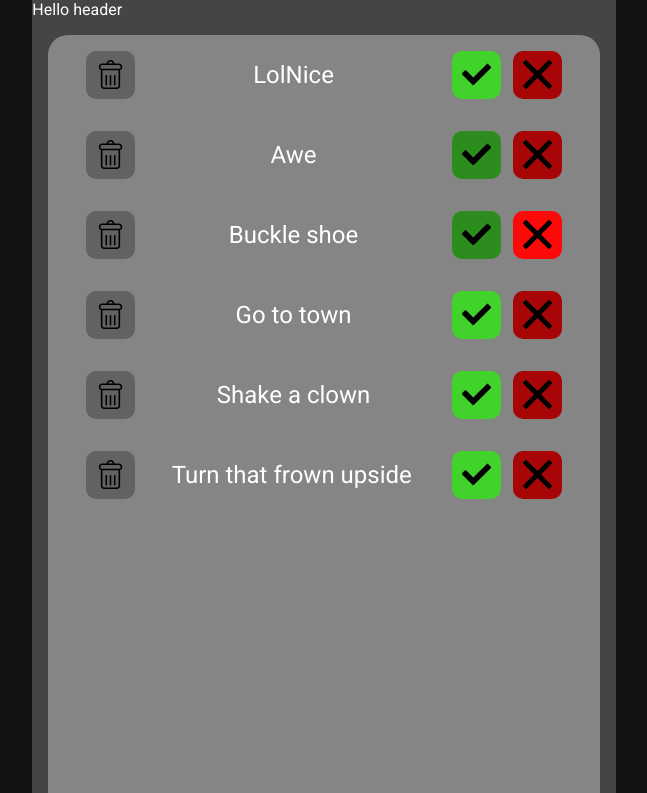
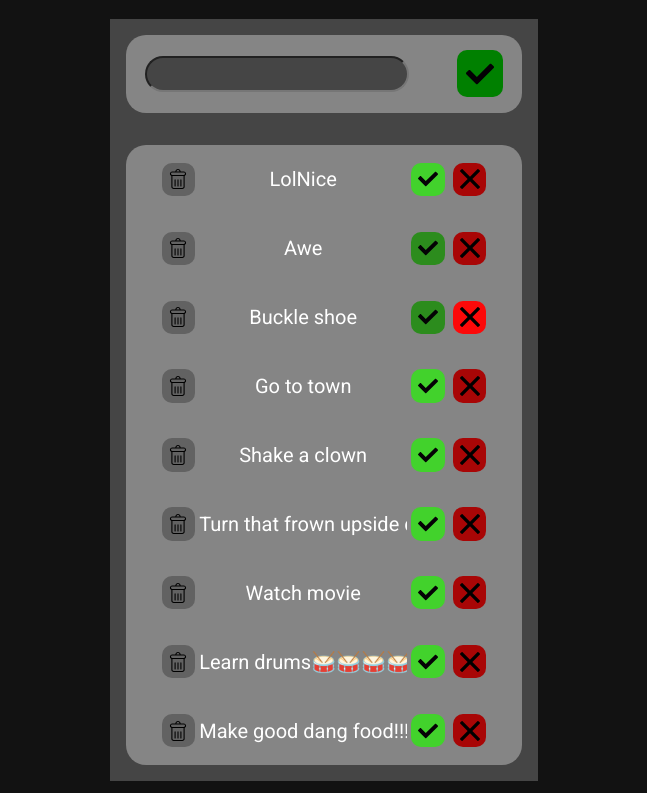
Before and after one commit to Manuel-Nunes/fantestic, a React (Vite) app: page / in a window 1280 px wide. Shown: the top 793 px of the page, without its empty margins (316-963 px from the left). Built offline with nearby package versions, Linux system fonts and the light colour scheme.

Commit message:
Add Header look;

```diff
--- a/src/components/Header.jsx
+++ b/src/components/Header.jsx
@@ -1,6 +1,67 @@
-export function Header(){
+/** @typedef {import('../types/types')} */
+
+import { useState } from "react";
+import styled from "styled-components";
+
+const HeaderHolder = styled.div`
+  display: flex;
+  justify-content: center;
+  align-items: center;
+
+  height: 6rem;
+  background-color: #858585;
+  border-radius: 20px;
+  margin: 1rem 1rem;
+  gap: 3rem;
+`
+
+const ItemInput = styled.input`
+  font-size: 1.25rem;
+  border-radius: 20px;
+  background-color:#454545;
+  padding: 0.25rem 1rem;
+`
+
+const AddButton = styled.div`
+  background-color: green;
+  aspect-ratio: 1/1;
+  height: 60%;
+  aspect-ratio: 1/1;
+  border-radius: 10px;
+  background-position: center;
+  background-repeat: no-repeat;
+  background-size: 60% 60%;
+  background-image: url('src/assets/check.svg');
+
+  &:hover {
+    filter: brightness(1.5);
+  }
+`
+
+/**
+ *
+ * @param {HeaderProps} props
+ * @returns
+ */
+export function Header(
+  {
+    addToDoItem
+  }
+){
+  const [textState, setState] = useState("");
   return (
-    <p>Hello header</p>
+    <HeaderHolder>
+
+      <ItemInput onChange={(e)=>{
+        setState(`${textState}${e.target.value}`)
+      }}></ItemInput>
+
+      <AddButton onClick={()=>{
+        addToDoItem(textState);
+        setState("")
+      }}/>
+
+    </HeaderHolder>
   );
 }
 
--- a/src/components/ToDoDisplay.jsx
+++ b/src/components/ToDoDisplay.jsx
@@ -4,7 +4,6 @@ import styled from "styled-components";
 import ToDoItemDisplay from "./ToDoItemDisplay";
 
 import {
-  indexOfToDoItem,
   removeItemFromDoToList,
   toggleCanceled,
   toggleDone
@@ -16,8 +15,12 @@ const ListWrapper = styled.div`
   background-color: #858585;
   border-radius: 20px;
   margin: 1rem 1rem;
-  height: 75%;
+  height: 100%;
   overflow-y: auto;
+  box-sizing: border-box;
+  &:nth-child(odd) {
+    background-color: grey;
+  }
 `;
 
 /**
--- a/src/components/ToDoItemDisplay.jsx
+++ b/src/components/ToDoItemDisplay.jsx
@@ -16,6 +16,7 @@ const ToItemBody = styled.div`
   box-sizing:border-box;
   padding: 0 2rem;
   justify-items: center;
+  box-sizing:border-box;
 `
 
 const itemButtons = styled.div`
@@ -52,14 +53,15 @@ const ToItemCanceledButton = styled(itemButtons)`
   grid-area: cancelButton;
 `
 
-const ToItemText = styled.p`
-  font-size: 1.5rem;
+const ToItemText = styled.div`
+  display: block;
+  font-size: 1.25em;
   grid-area: displayText;
   text-align: center;
-  max-width: 80%;
-  overflow-x: auto;
+  max-width: 13rem;
+  /* width: 20%; */
+  overflow-x: hidden;
   white-space: nowrap;
-  scrollbar-width: thin;
 `
 
 /**
--- a/src/mockData/ListItems.js
+++ b/src/mockData/ListItems.js
@@ -38,6 +38,24 @@ export const ListItems = [
     Description : "Turn that frown upside down",
     ID          : 6
   },
+  {
+    Canceled    : false,
+    Done        : true,
+    Description : "Watch movie",
+    ID          : 7
+  },
+  {
+    Canceled    : false,
+    Done        : true,
+    Description : "Learn drums🥁🥁🥁🥁🥁🥁🥁",
+    ID          : 8
+  },
+    {
+    Canceled    : false,
+    Done        : true,
+    Description : "Make good dang food!!!!🥞🥞🥞🥝🥝🥘🥘🥙🥙",
+    ID          : 9
+  },
 ];
 
 export default {
--- a/src/types/types.js
+++ b/src/types/types.js
@@ -19,3 +19,8 @@
  * @property { Function } CanceledItemClick
  * @property { Function } DoneItemClick
  */
+
+/**
+ * @typedef {object} HeaderProps
+ * @property {Function} addToDoItem
+ */
```
